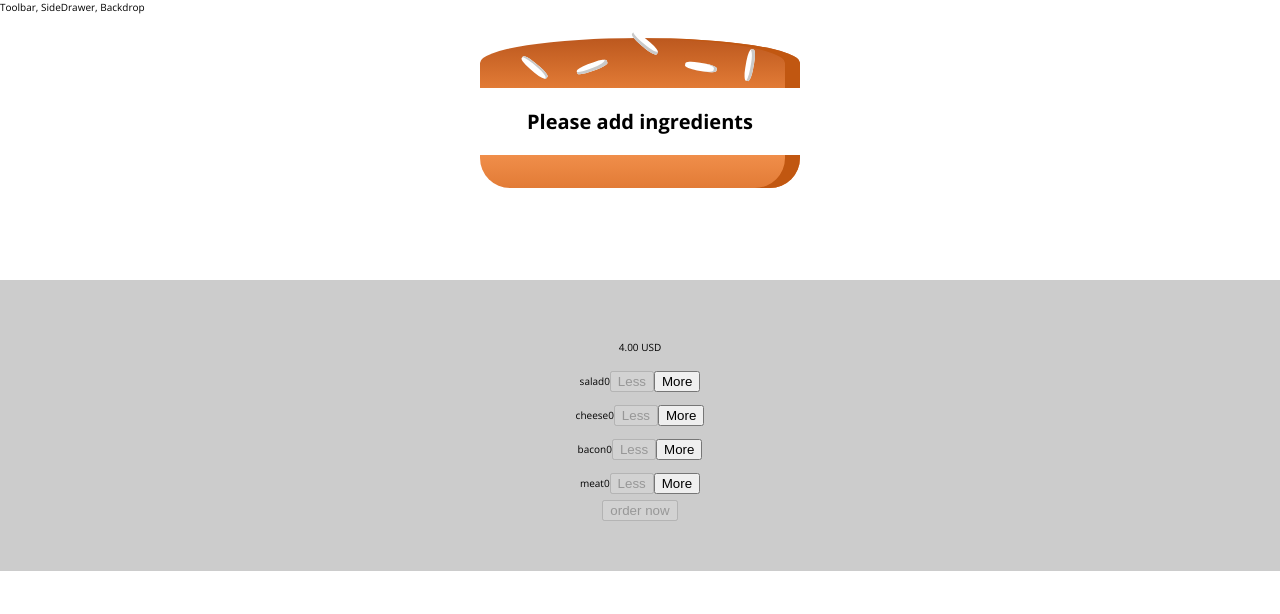
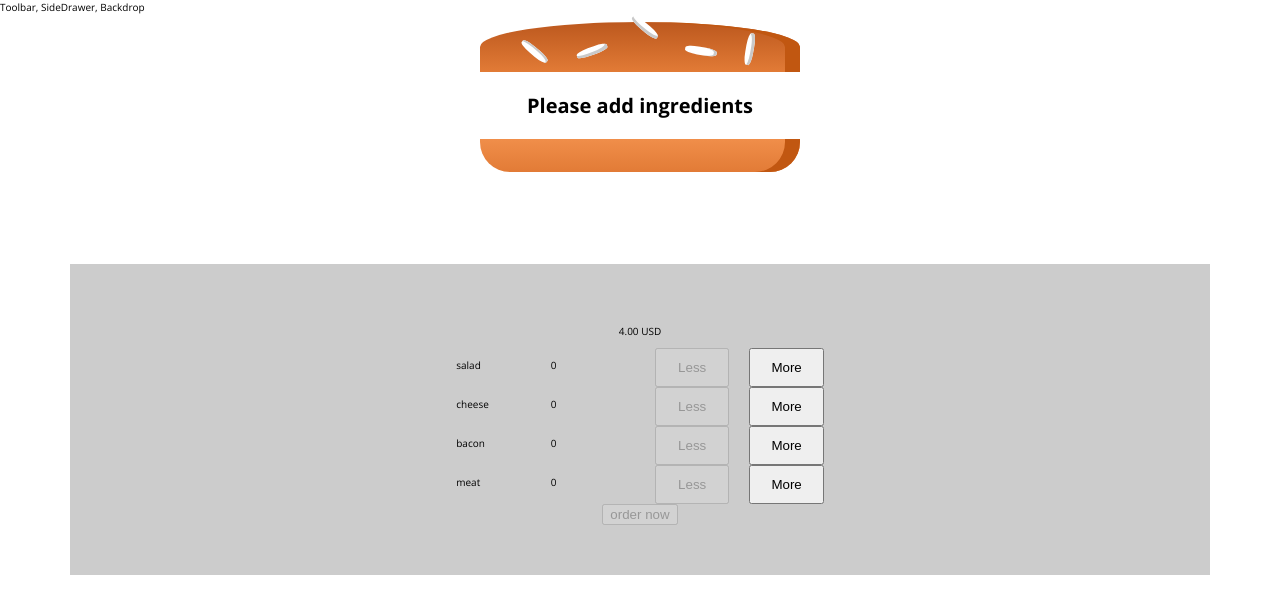
Before and after one commit to pldvd/burger-builder, a React (Create React App) app: page / in a window 1280 px wide. Shown: the top 614 px of the page. Built offline with nearby package versions, Linux system fonts and the light colour scheme.

Commit message:
styling BurgerControl with grid

```diff
--- a/src/components/BurgerControls/BurgerControl/BurgerControl.js
+++ b/src/components/BurgerControls/BurgerControl/BurgerControl.js
@@ -7,8 +7,8 @@ const BurgerControl = (props) => {
     <div className={styles.BurgerControl}>
       <p>{props.name}</p>
       <p>{props.amount}</p>
-      <button onClick={() => props.changeAmount('less', props.name)} disabled={props.amount > 0 ? false : true}>Less</button>
-      <button onClick={() =>  props.changeAmount('more', props.name)}>More</button>
+      <button className={styles.btn} onClick={() => props.changeAmount('less', props.name)} disabled={props.amount > 0 ? false : true}>Less</button>
+      <button className={styles.btn} onClick={() =>  props.changeAmount('more', props.name)}>More</button>
     </div>
   );
 }
--- a/src/components/BurgerControls/BurgerControl/BurgerControl.module.css
+++ b/src/components/BurgerControls/BurgerControl/BurgerControl.module.css
@@ -1,5 +1,10 @@
 .BurgerControl {
-  display: flex;
-  align-items: center;
-  justify-content: space-between;
+  display: grid;
+  grid-template-columns: repeat(4, 1fr);
+  grid-gap: 1rem;
 }
+
+.btn {
+  padding: 1rem 2rem;
+  margin-left: 1rem;
+}
--- a/src/components/Layout/Layout.module.css
+++ b/src/components/Layout/Layout.module.css
@@ -1,3 +1,5 @@
 .Content {
-  margin-top: 16px;
+  margin-top: 1.6rem;
+  max-width: 114rem;
+  margin: 0 auto;
 }
```
